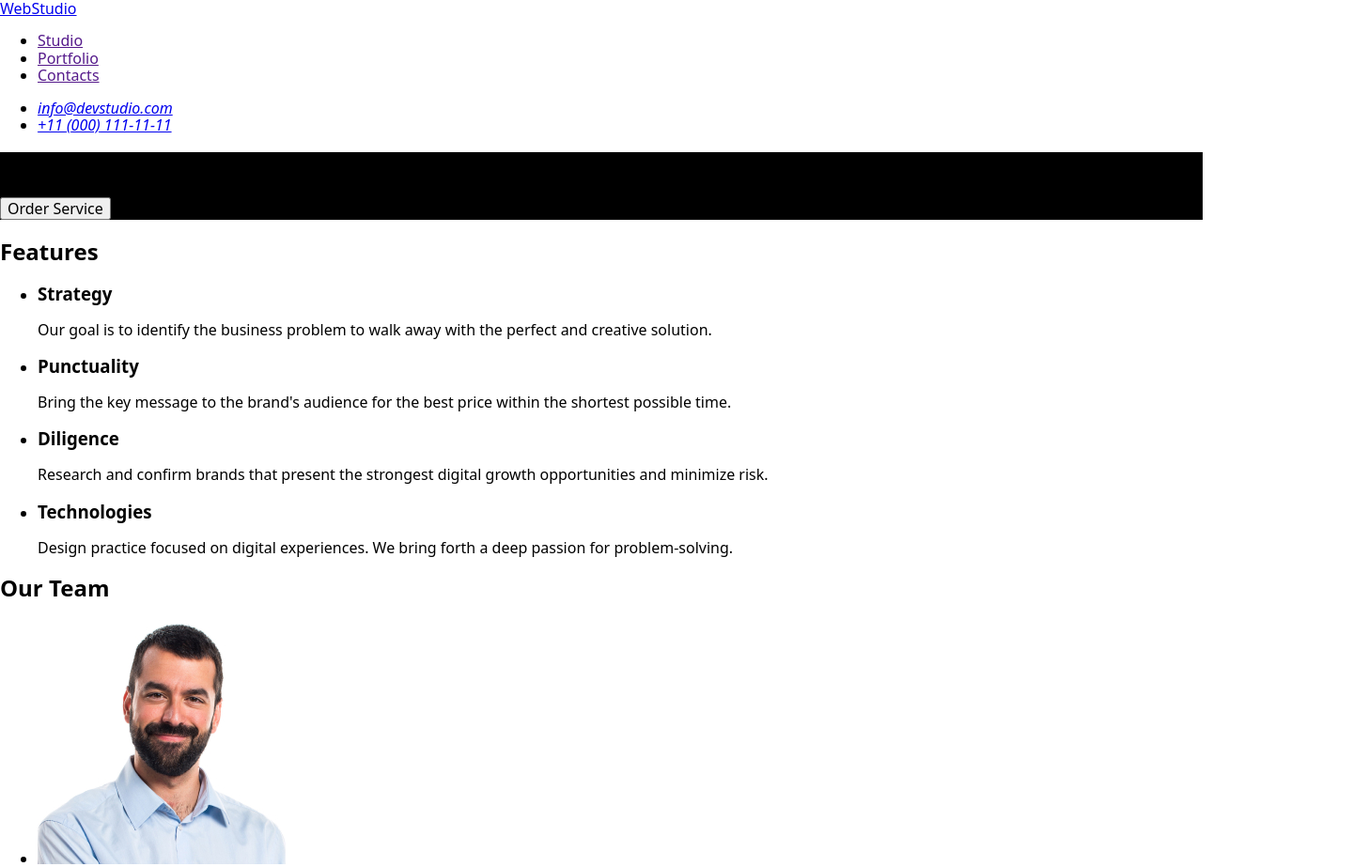
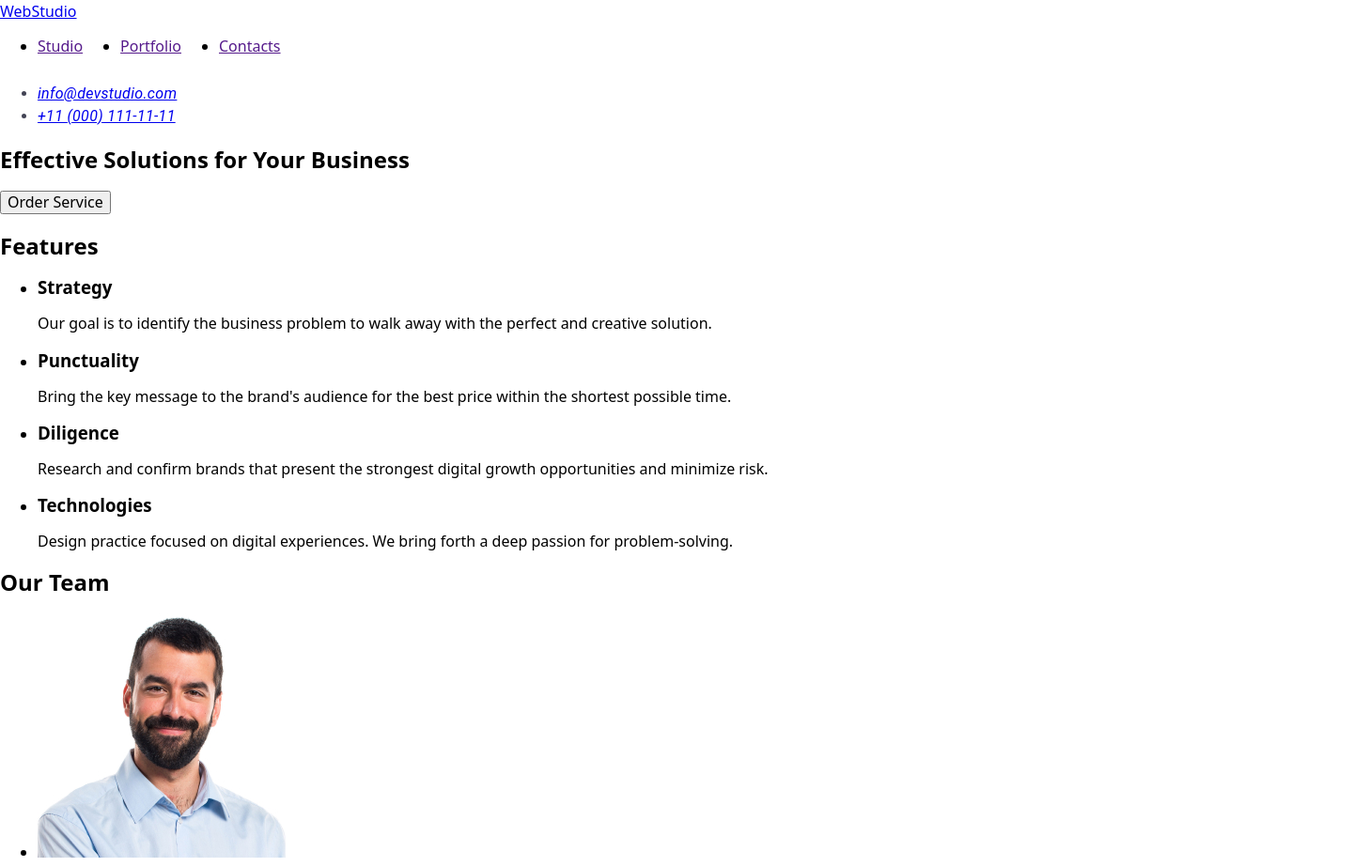
Before and after one commit to UlianaMelevych/goit-markup-hw-02, a plain HTML site: page index.html in a window 1280 px wide. Shown: the top 923 px of the page at 94% size, 1440 px wide, since content can reach past the window. Drawn offline with nearby package versions, Linux system fonts and the light colour scheme.

Commit message:
add index file

```diff
--- a/css/styles.css
+++ b/css/styles.css
@@ -1,3 +1,30 @@
-.fonn{
-    background-color: black;
+.navigation{
+    width: 1440px;
+    height: 72px;
 }
+.logo{
+    display: flex;
+align-items: center;
+justify-content: flex-start;
+flex-direction: row;
+gap: 0px;
+width: 115px;
+height: 24px;
+}
+.nav-menu{
+    display: flex;
+align-items: flex-start;
+justify-content: flex-start;
+flex-direction: row;
+gap: 40px;
+width: 261px;
+height: 24px;
+}
+.info{
+    font-family: "Roboto", sans-serif;
+font-weight: 400;
+font-size: 16px;
+line-height: 1.5;
+letter-spacing: 0.02em;
+color: #434455;
+}
--- a/index.html
+++ b/index.html
@@ -5,20 +5,21 @@
     <meta name="viewport" content="width=device-width, initial-scale=1.0">
     <meta http-equiv="X-UA-Compatible" content="ie=edge">
     <link rel="stylesheet" href="https://cdnjs.cloudflare.com/ajax/libs/modern-normalize/3.0.1/modern-normalize.min.css" integrity="sha512-q6WgHqiHlKyOqslT/lgBgodhd03Wp4BEqKeW6nNtlOY4quzyG3VoQKFrieaCeSnuVseNKRGpGeDU3qPmabCANg==" crossorigin="anonymous" referrerpolicy="no-referrer" />
+    <link href="https://fonts.google.com/share?selection.family=Roboto:ital,wght@0,400;0,500;0,700;"/>
+    <link href="https://fonts.google.com/share?selection.family=Raleway:ital,wght@0,700"/>
     <link rel="stylesheet" href="./css/styles.css"/>
     <title>WEBSTUDIO</title>
 </head>
     <header>
-
-                <nav>
-                <a href="./index.html">WebStudio</a>
-                  <ul>
+                <nav class="navigation">
+                <a href="./index.html" class="logo">WebStudio</a>
+                  <ul class="nav-menu">
                       <li> <a href="">Studio</a> </li>
                          <li><a href="">Portfolio</a></li>
                           <li><a href="">Contacts</a></li>
                   </ul>
                  </nav>
-                 <address>
+                 <address class="info">
                     <ul>
                   <li><a href="mailto:info@devstudio.com">info@devstudio.com</a></li>
                   <li><a href="tel:+110001111111">+11 (000) 111-11-11</a></li>
@@ -28,7 +29,7 @@
     </header>
     <main>
 
-        <section class="fonn">
+        <section>
                 <h1>Effective Solutions for Your Business</h1>
                 <button type="button">Order Service</button>
 
```
